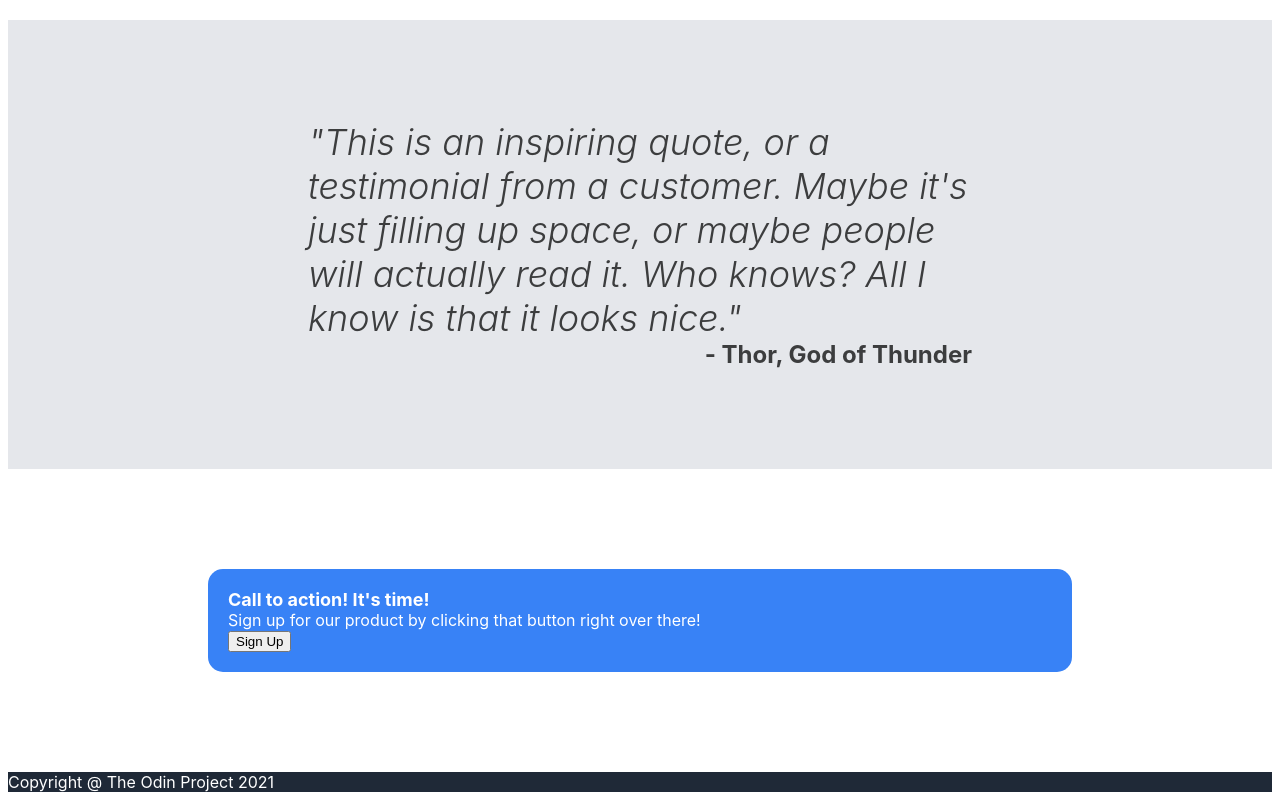
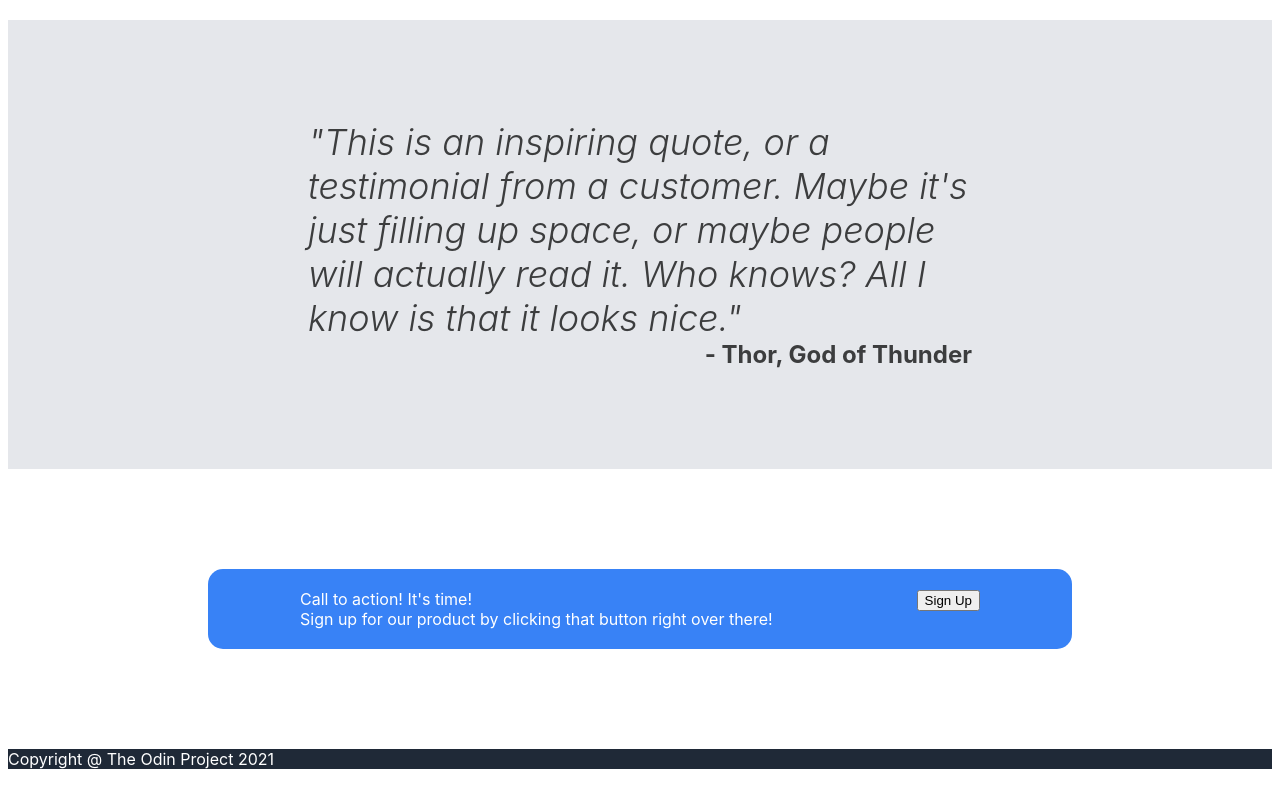
Before and after one commit to siyer20/landing-page-project, a plain HTML site: page index.html in a window 1280 px wide. Shown: the part 1130-1930 px from the top of the page. After the commit the page ends 1907 px from the top, so only its background shows below. Drawn offline with Linux system fonts and the light colour scheme.

Commit message:
Moved banner element nesting around again

```diff
--- a/index.html
+++ b/index.html
@@ -69,10 +69,12 @@
 
         <div class="q4">
             <div class="banner">
-                <div class="call-to-action">Call to action! It's time!</div>
+                <div class="banner-text">
+                    <div class="call-to-action">Call to action! It's time!</div>
+                    <div>Sign up for our product by clicking that button right over there!</div>
+                </div>
 
                 <div class="banner-subtext">
-                    <div>Sign up for our product by clicking that button right over there!</div>
                     <button>Sign Up</button>
                 </div>
             </div>
--- a/style.css
+++ b/style.css
@@ -138,14 +138,9 @@ a{
     border-radius: 15px;
 
     display: flex;
-    flex-direction: column;
-
+    justify-content: space-around;
 }
 
-.call-to-action{
-    font-size: 18px;
-    font-weight: bold;
-}
 
 .footer{
     display: flex;
```
